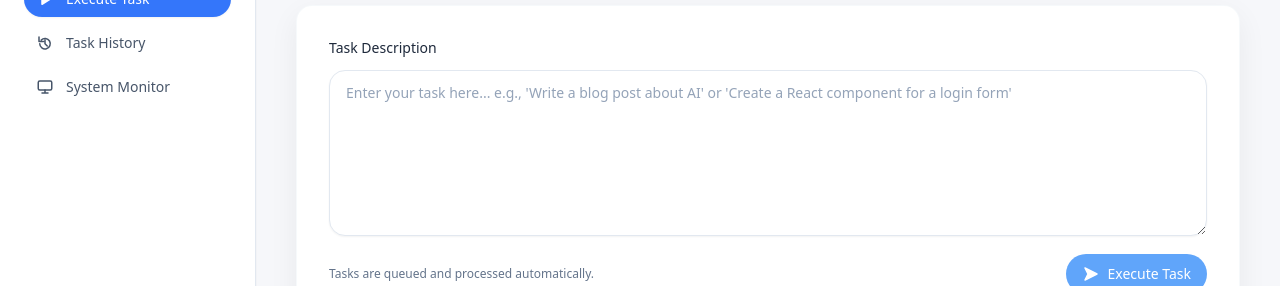
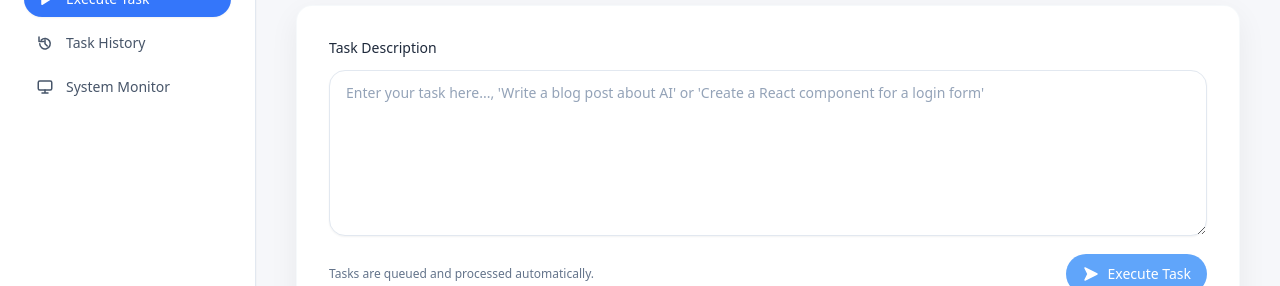
Before and after one commit to yasinsametkaraca/agent-orchestrator-dashboard, a Vue app: page / in a window 1280 px wide. Shown: the part 123-409 px from the top of the page. Built offline with nearby package versions, Linux system fonts and the light colour scheme; no server answers.

Commit message:
refactor(Task): SD-7 - Test ci

```diff
--- a/src/components/organisms/TaskInputCard.vue
+++ b/src/components/organisms/TaskInputCard.vue
@@ -34,7 +34,7 @@ const onExecute = () => {
       <BaseTextarea
         :model-value="modelValue"
         :rows="7"
-        placeholder="Enter your task here... e.g., 'Write a blog post about AI' or 'Create a React component for a login form'"
+        placeholder="Enter your task here..., 'Write a blog post about AI' or 'Create a React component for a login form'"
         @update:model-value="updateValue"
       />
       <div class="mt-3 flex items-center justify-between text-xs text-slate-500 dark:text-slate-400">
```
